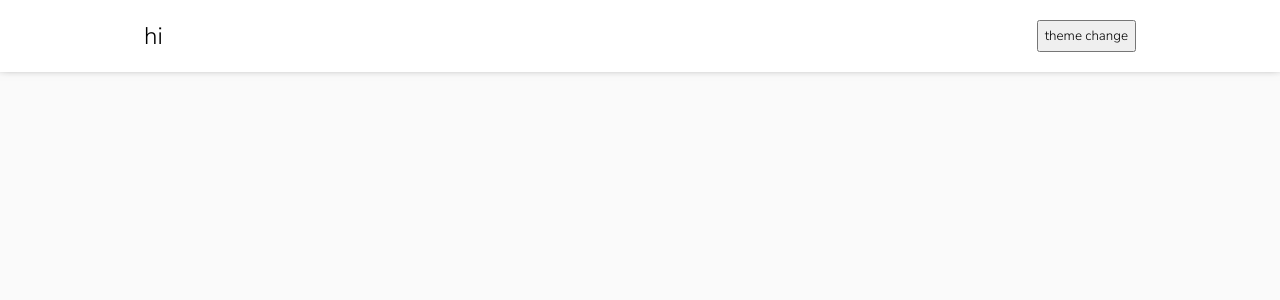
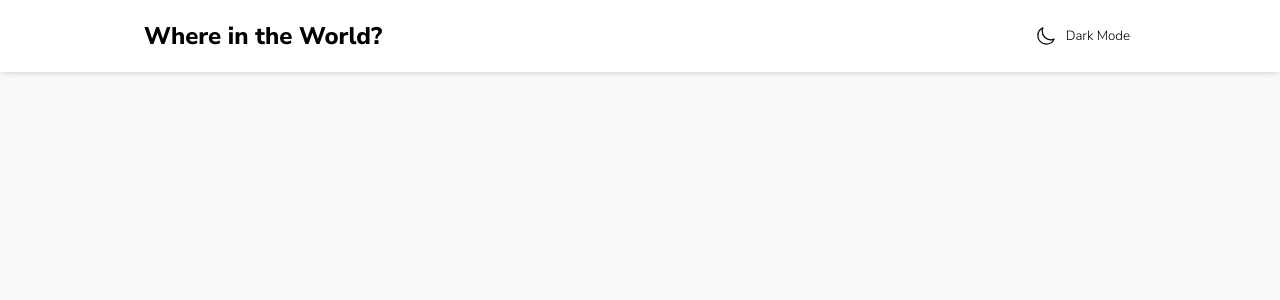
Before and after one commit to zydalabs/FrontEnd-Test, a React (Create React App) app: page / in a window 1280 px wide. Shown: the top 300 px of the page. Built offline with nearby package versions, Linux system fonts and the light colour scheme.

Commit message:
styles: add icons and styles for theme toggler button

```diff
--- a/src/components/header/Header.js
+++ b/src/components/header/Header.js
@@ -1,23 +1,47 @@
 import React from 'react';
 import styled from 'styled-components';
+import { sun, moon } from '../../svgs';
 
 const Container = styled.div`
   display: flex;
   justify-content: space-between;
   width: 80%;
 `;
+const ThemeToggleButton = styled.button`
+  display: flex;
+  justify-content: center;
+  align-items: center;
+  border: none;
+  background-color: transparent;
+
+  img {
+    width: 20px;
+    height: 20px;
+    margin-right: 10px;
+  }
+`;
 
 const Header = ({ theme, updateTheme }) => {
+  const isLightTheme = theme === 'light';
+
   const themeToggle = () => {
-    theme === 'light' && updateTheme('dark');
-    theme === 'dark' && updateTheme('light');
+    isLightTheme ? updateTheme('dark') : updateTheme('light');
   };
+
+  const themeIcon = (
+    <img alt='light-dark-mode-icon' src={isLightTheme ? moon : sun} />
+  );
+
+  const themeName = isLightTheme ? 'Dark Mode' : 'Light Mode';
 
   return (
     <header>
       <Container>
-        hi
-        <button onClick={themeToggle}>theme change</button>
+        Where in the World?
+        <ThemeToggleButton className='element' onClick={themeToggle}>
+          {themeIcon}
+          {themeName}
+        </ThemeToggleButton>
       </Container>
     </header>
   );
--- /dev/null
+++ b/src/svgs/index.js
@@ -0,0 +1,2 @@
+export { default as sun } from './sun.svg';
+export { default as moon } from './moon.svg';
--- a/src/themes.js
+++ b/src/themes.js
@@ -29,13 +29,14 @@ const GlobalAppWrapper = styled.div`
     justify-content: center;
     align-items: center;
     font-size: 24px;
+    font-weight: 800;
     padding: 20px;
     box-shadow: 0 -6px 10px #171918;
     background-color: ${props => props.theme.elements};
     color: ${props => props.theme.fontColor};
   }
 
-  .div {
+  .element {
     background-color: ${props => props.theme.elements};
     color: ${props => props.theme.fontColor};
   }
```
Also changed, not shown: src/svgs/moon.svg (added), src/svgs/sun.svg (added).
